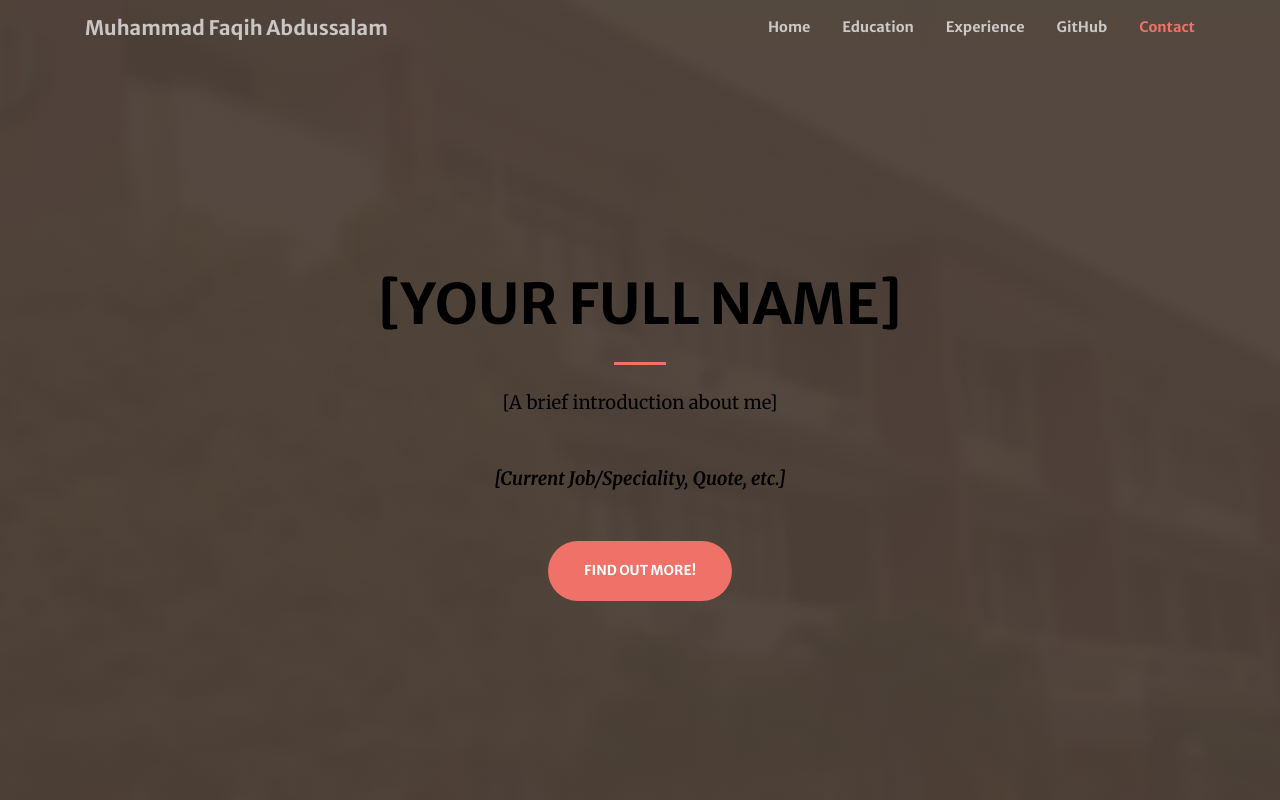
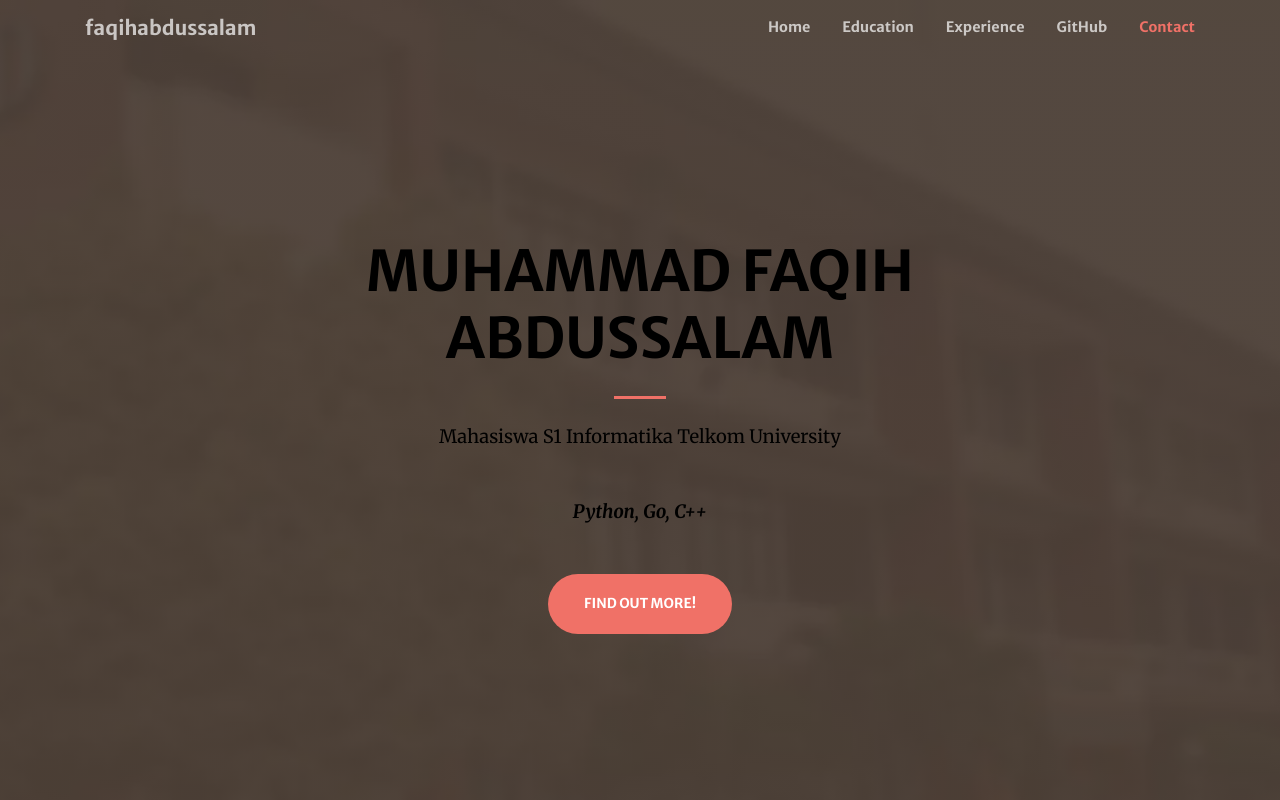
Before and after one commit to faqihabdussalam/faqihabdussalam.github.io, a plain HTML site: page index.html in a window 1280 px wide. Shown: the top 800 px of the page. Drawn offline with nearby package versions, Linux system fonts and the light colour scheme; files whose address does not match are found by name.

Commit message:
Update index.html

```diff
--- a/index.html
+++ b/index.html
@@ -41,7 +41,7 @@
     <div class="container">
 
       <!-- Updated with latest Creative -->
-      <a class="navbar-brand js-scroll-trigger" href="#page-top">Muhammad Faqih Abdussalam</a>
+      <a class="navbar-brand js-scroll-trigger" href="#page-top">faqihabdussalam</a>
       <button class="navbar-toggler navbar-toggler-right" type="button"
               data-toggle="collapse" data-target="#navbarResponsive"
               aria-controls="navbarResponsive" aria-expanded="false"
@@ -78,13 +78,13 @@
       <div class="row">
         <div class="col-lg-10 mx-auto">
           <h1 class="text-uppercase">
-            <strong>[Your Full Name]</strong>
+            <strong>Muhammad Faqih Abdussalam</strong>
           </h1>
           <hr class="divider my-4" />
         </div>
         <div class="col-lg-8 mx-auto">
-          <p class="text-faded text-black mb-5">[A brief introduction about me]</p>
-          <p class="text-italic font-weight-bold mb-5">[Current Job/Speciality, Quote, etc.]</a></p>
+          <p class="text-faded text-black mb-5">Mahasiswa S1 Informatika Telkom University</p>
+          <p class="text-italic font-weight-bold mb-5">Python, Go, C++</a></p>
           <a class="btn btn-primary btn-xl js-scroll-trigger" href="#about">Find Out More!</a>
         </div>
       </div>
```
